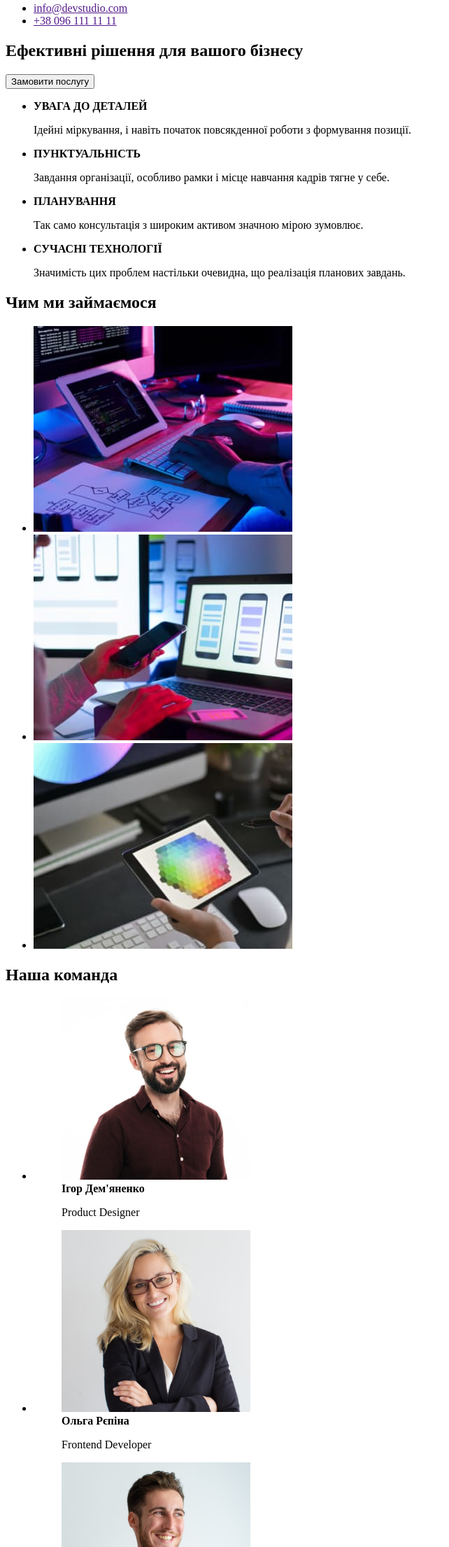
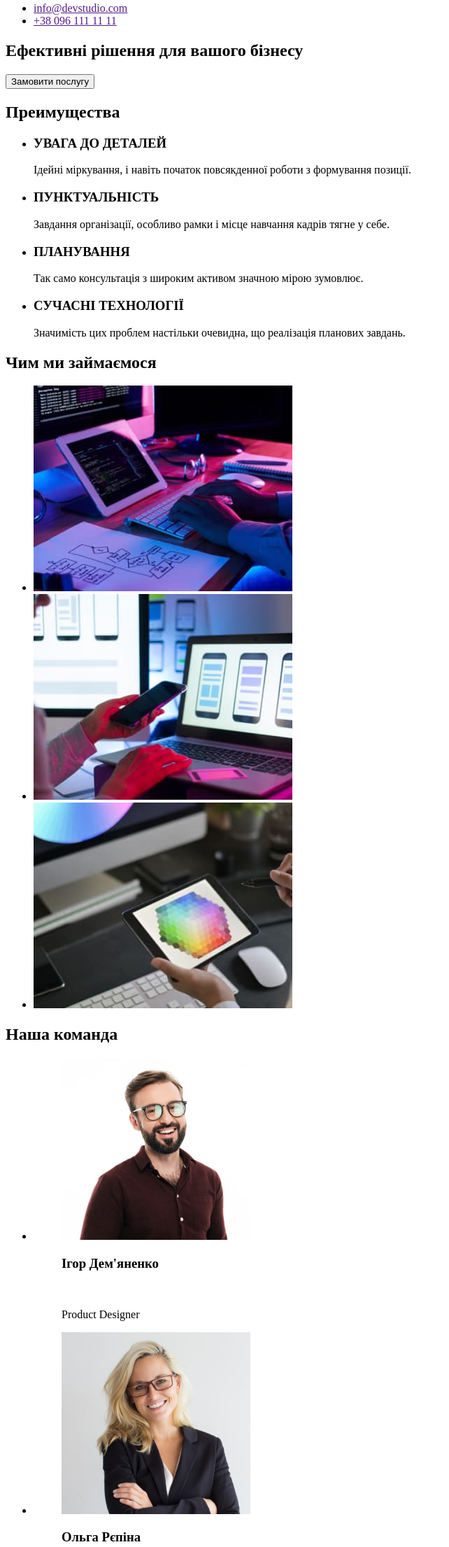
Before and after one commit to Flaperon09/goit-markup-hw-01, a plain HTML site: page index.html in a window 1280 px wide. Shown: the part 109-2320 px from the top of the page at 70% size, without its empty margins (0-642 px from the left). Drawn offline with Linux system fonts and the light colour scheme.

Commit message:
Уточнение разметки

```diff
--- a/index.html
+++ b/index.html
@@ -28,35 +28,38 @@
         <button type="button">Замовити послугу</button>
       </section>
       <section>
+        <h2>Преимущества</h2>
         <ul>
           <li>
-            <b>УВАГА ДО ДЕТАЛЕЙ</b>
+            <h3>УВАГА ДО ДЕТАЛЕЙ</h3>
             <p>
               Ідейні міркування, і навіть початок повсякденної роботи з
               формування позиції.
             </p>
           </li>
           <li>
-            <b>ПУНКТУАЛЬНІСТЬ</b>
+            <h3>ПУНКТУАЛЬНІСТЬ</h3>
             <p>
               Завдання організації, особливо рамки і місце навчання кадрів тягне
               у себе.
             </p>
           </li>
           <li>
-            <b>ПЛАНУВАННЯ</b>
+            <h3>ПЛАНУВАННЯ</h3>
             <p>
               Так само консультація з широким активом значною мірою зумовлює.
             </p>
           </li>
           <li>
-            <b>СУЧАСНІ ТЕХНОЛОГІЇ</b>
+            <h3>СУЧАСНІ ТЕХНОЛОГІЇ</h3>
             <p>
               Значимість цих проблем настільки очевидна, що реалізація планових
               завдань.
             </p>
           </li>
         </ul>
+      </section>
+      <section>
         <h2>Чим ми займаємося</h2>
         <ul>
           <li><img src="./images/work1.jpg" alt="Вёрстка" width="370"></li>
@@ -73,7 +76,7 @@
             <figure>
               <img src="./images/igor.jpg" alt="Ігор" width="270">
               <figcaption>
-                <b>Ігор Дем'яненко</b><br>
+                <h3>Ігор Дем'яненко</h3><br>
                 <p>Product Designer</p>
               </figcaption>
             </figure>
@@ -82,7 +85,7 @@
             <figure>
               <img src="./images/olga.jpg" alt="Ольга" width="270">
               <figcaption>
-                <b>Ольга Рєпіна</b><br>
+                <h3>Ольга Рєпіна</h3><br>
                 <p>Frontend Developer</p>
               </figcaption>
             </figure>
@@ -91,7 +94,7 @@
             <figure>
               <img src="./images/mykola.jpg" alt="Микола" width="270">
               <figcaption>
-                <b>Микола Тарасов</b><br>
+                <h3>Микола Тарасов</h3><br>
                 <p>Marketing</p>
               </figcaption>
             </figure>
@@ -100,7 +103,7 @@
             <figure>
               <img src="./images/myhailo.jpg" alt="Михайло" width="270">
               <figcaption>
-                <b>Михайло Єрмаков</b><br>
+                <h3>Михайло Єрмаков</h3><br>
                 <p>UI Designer</p>
               </figcaption>
             </figure>
```
